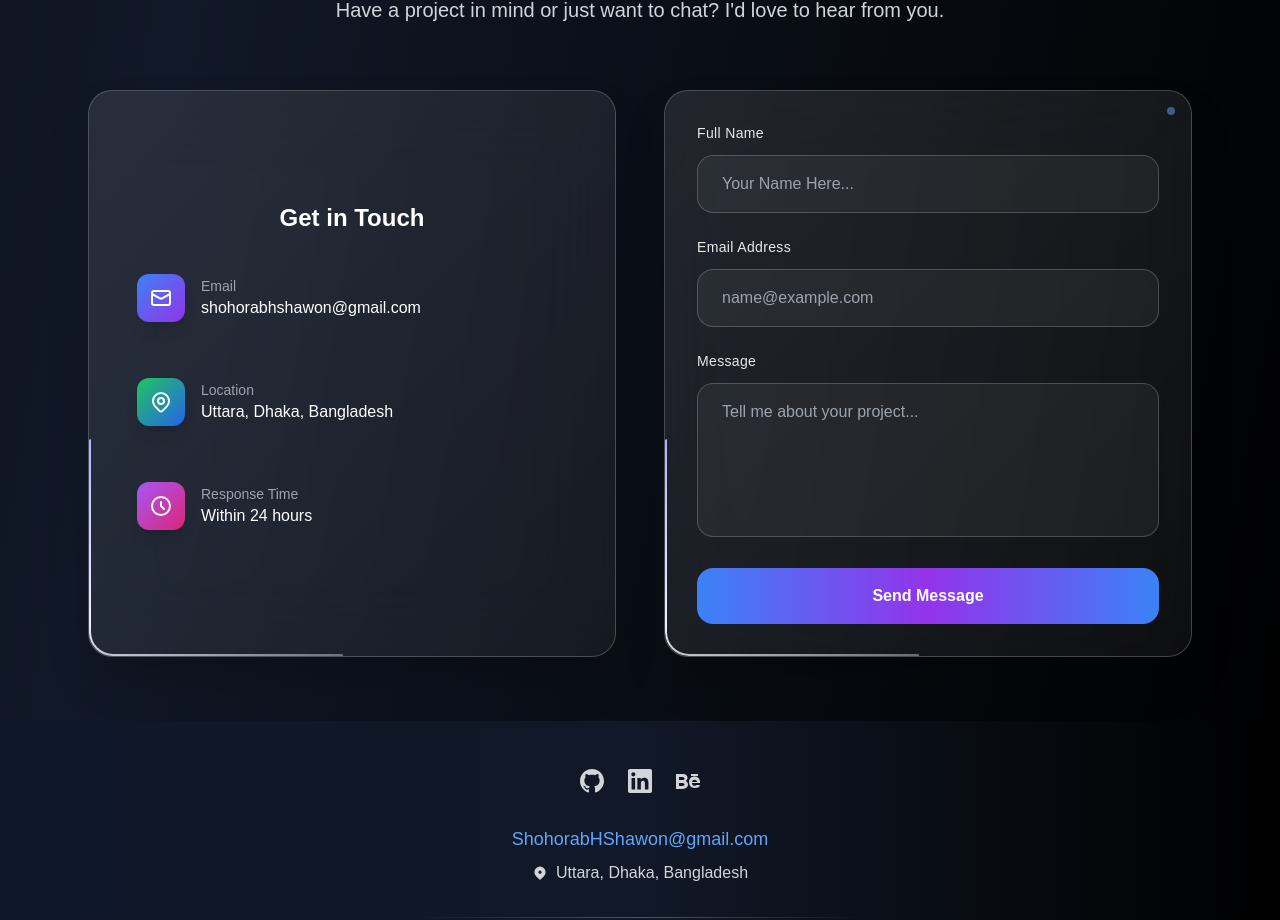
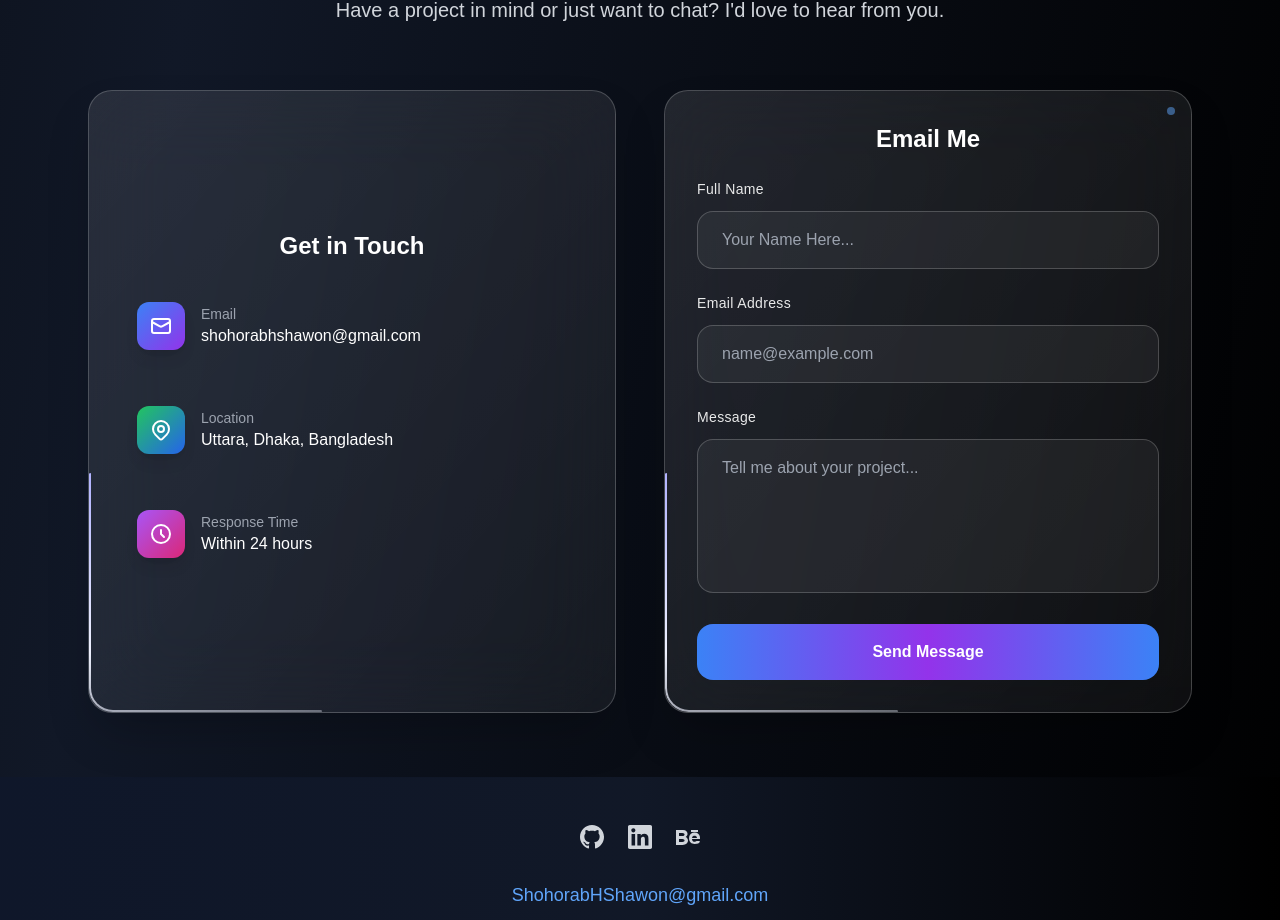
Before and after one commit to ShohorabHShawon/Portfolio-Next.Js, a Next.js app: page / in a window 1280 px wide. Shown: the part 6277-7197 px from the top of the page. Built offline with nearby package versions, Linux system fonts and the light colour scheme.

Commit message:
Add header to Contact component for improved visibility

```diff
--- a/components/Contact.jsx
+++ b/components/Contact.jsx
@@ -228,7 +228,9 @@
                 className="bg-gradient-to-br from-white/10 to-white/5 backdrop-blur-2xl rounded-3xl p-8 border border-white/20 shadow-2xl relative overflow-hidden h-full flex flex-col"
               >
                 <BorderBeam />
-
+                <h3 className="text-2xl font-semibold text-white mb-6">
+                  Email Me
+                </h3>
                 {/* Floating particles decoration */}
                 <div className="absolute inset-0 overflow-hidden pointer-events-none">
                   <div className="absolute top-4 right-4 w-2 h-2 bg-blue-400 rounded-full animate-pulse"></div>
```
